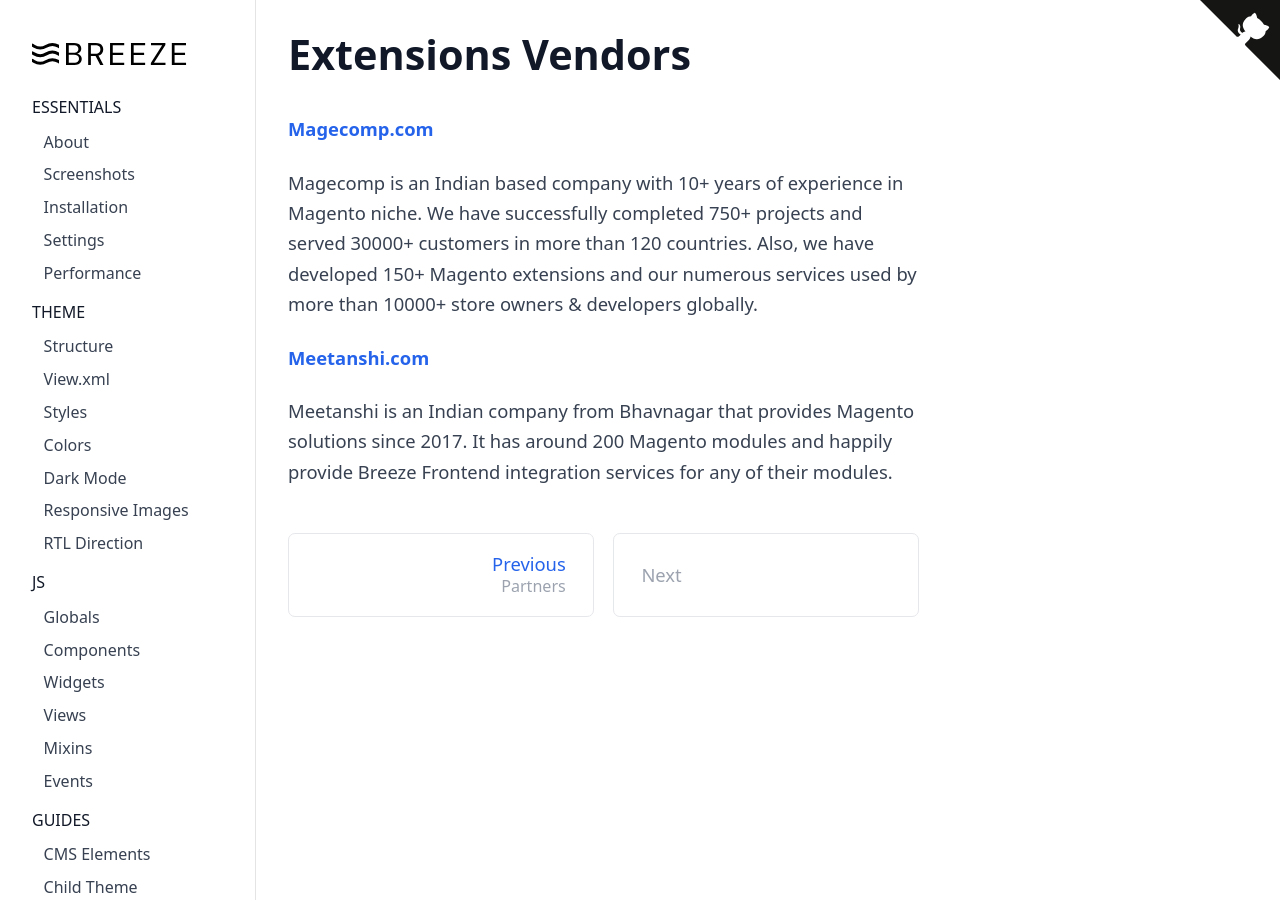
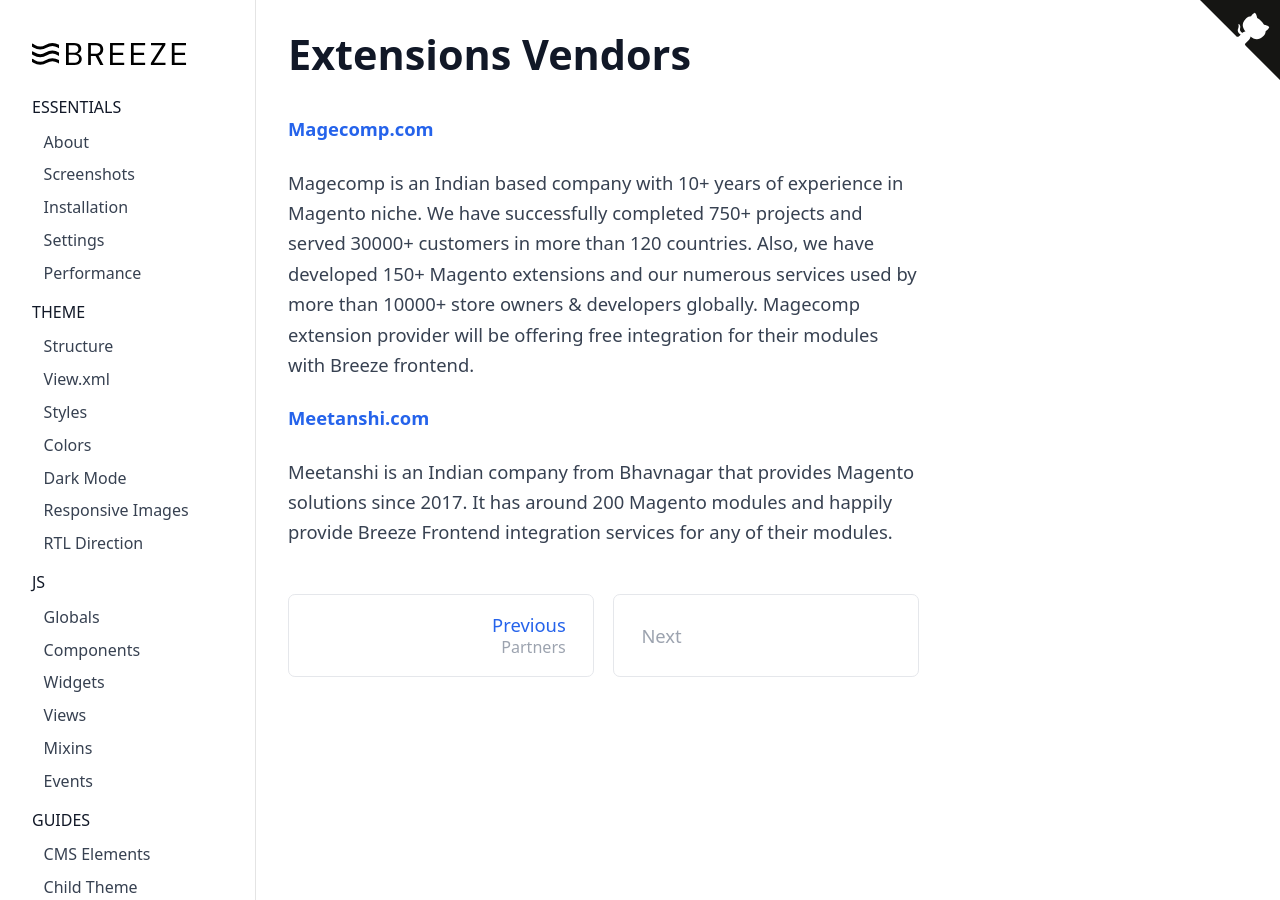
Before and after one commit to breezefront/breezefront.com, a Jekyll site: the page built from collections/_misc/vendors.md, in a window 1280 px wide. Built offline with Jekyll 4.4.1, drawn with Linux system fonts in a browser that asks for light colours.

Commit message:
Update vendors.md

```diff
--- a/collections/_misc/vendors.md
+++ b/collections/_misc/vendors.md
@@ -13,7 +13,7 @@ order: 700
 Magecomp is an Indian based company with 10+ years of experience in Magento niche.
 We have successfully completed 750+ projects and served 30000+ customers in more
 than 120 countries. Also, we have developed 150+ Magento extensions and our
-numerous services used by more than 10000+ store owners & developers globally.
+numerous services used by more than 10000+ store owners & developers globally. Magecomp extension provider will be offering free integration for their modules with Breeze frontend.
 
 **[Meetanshi.com](https://meetanshi.com/){:target="_blank" rel="noopener"}**
 
```
